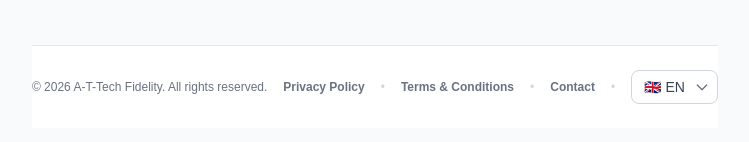
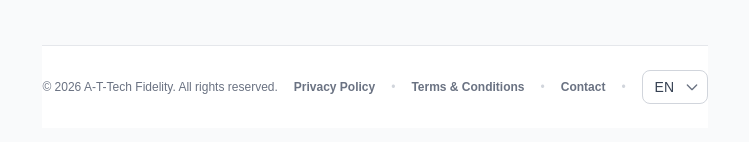
Before and after one commit to Banane653/A-T-Tech, a Next.js app: page /en/register in a window 1280 px wide. Shown: the part 382-524 px from the top of the page, without its empty margins (265-1014 px from the left). Built offline with nearby package versions, Linux system fonts and the light colour scheme.

Commit message:
redirection des url corrigée

```diff
--- a/src/components/LanguageSwitcher.tsx
+++ b/src/components/LanguageSwitcher.tsx
@@ -2,27 +2,31 @@
 
 import { useLocale } from 'next-intl';
 import { useRouter, usePathname } from '@/navigation';
+import { useSearchParams } from 'next/navigation'; // 👈 On importe l'outil de Next.js pour lire les paramètres (?companyId=...)
 import { ChangeEvent, useTransition } from 'react';
 
 export default function LanguageSwitcher() {
-    // 1. On récupère la langue actuelle (fr, en, nl)
     const currentLocale = useLocale();
-
-    // 2. Nos outils intelligents pour changer d'URL
     const router = useRouter();
     const pathname = usePathname();
+    const searchParams = useSearchParams(); // 👈 On initialise l'outil
 
-    // 3. useTransition permet à Next.js de charger la nouvelle langue en arrière-plan
-    // sans bloquer l'interface
     const [isPending, startTransition] = useTransition();
 
     const onSelectChange = (e: ChangeEvent<HTMLSelectElement>) => {
         const nextLocale = e.target.value;
 
         startTransition(() => {
-            // On remplace l'URL actuelle en gardant le même chemin,
-            // mais en injectant la nouvelle langue !
-            router.replace(pathname, { locale: nextLocale });
+            // 1. Convertir les paramètres actuels en chaîne de texte (ex: "companyId=123")
+            const currentParams = searchParams.toString();
+
+            // 2. Si on a des paramètres, on les ajoute à la suite du chemin avec un "?"
+            const targetPath = currentParams
+                ? `${pathname}?${currentParams}`
+                : pathname;
+
+            // 3. On redirige proprement vers la même page avec les mêmes paramètres mais dans la nouvelle langue !
+            router.replace(targetPath, { locale: nextLocale });
         });
     };
 
@@ -34,11 +38,10 @@ export default function LanguageSwitcher() {
                 onChange={onSelectChange}
                 className="appearance-none bg-transparent border border-gray-300 text-gray-700 py-1.5 pl-3 pr-8 rounded-lg text-sm font-medium focus:outline-none focus:ring-2 focus:ring-black focus:border-black cursor-pointer disabled:opacity-50 transition-colors"
             >
-                <option value="fr">🇫🇷 FR</option>
-                <option value="en">🇬🇧 EN</option>
-                <option value="nl">🇳🇱 NL</option>
+                <option value="fr">FR</option>
+                <option value="en">EN</option>
+                <option value="nl">NL</option>
             </select>
-            {/* Petite flèche personnalisée pour remplacer celle par défaut du navigateur */}
             <div className="pointer-events-none absolute inset-y-0 right-0 flex items-center px-2 text-gray-500">
                 <svg className="w-4 h-4" fill="none" stroke="currentColor" viewBox="0 0 24 24">
                     <path strokeLinecap="round" strokeLinejoin="round" strokeWidth={2} d="M19 9l-7 7-7-7" />
```
